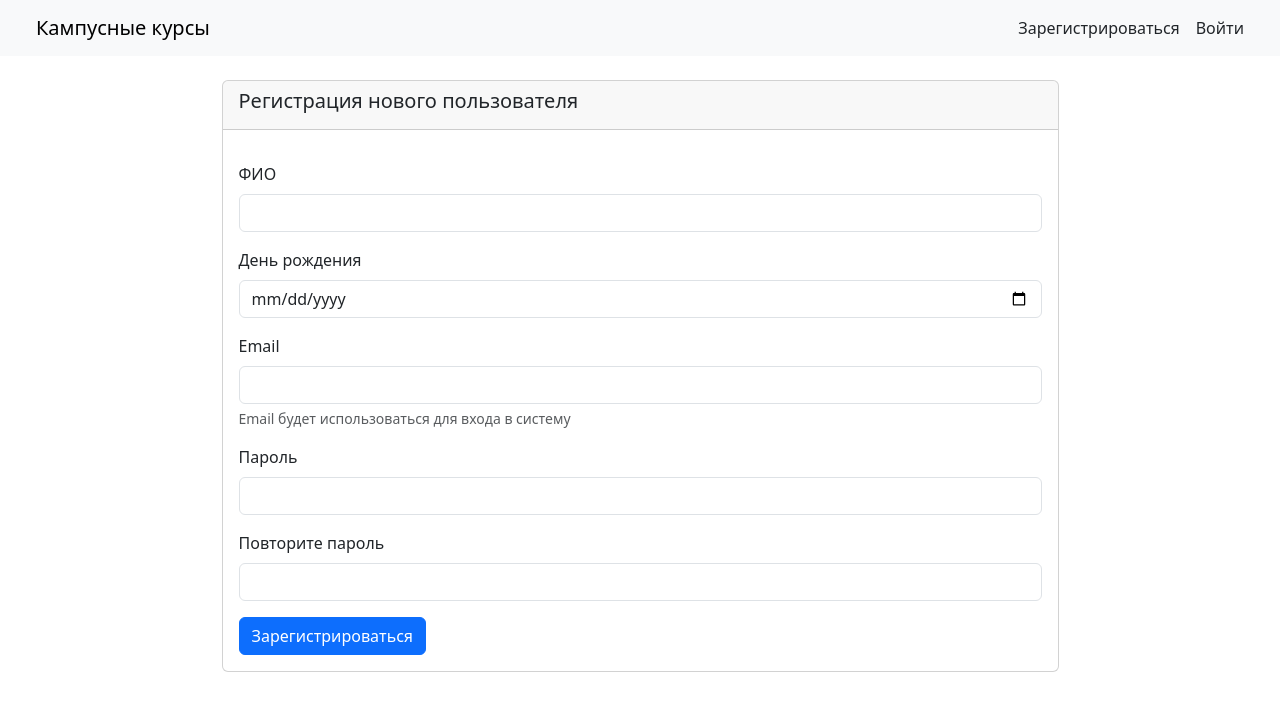
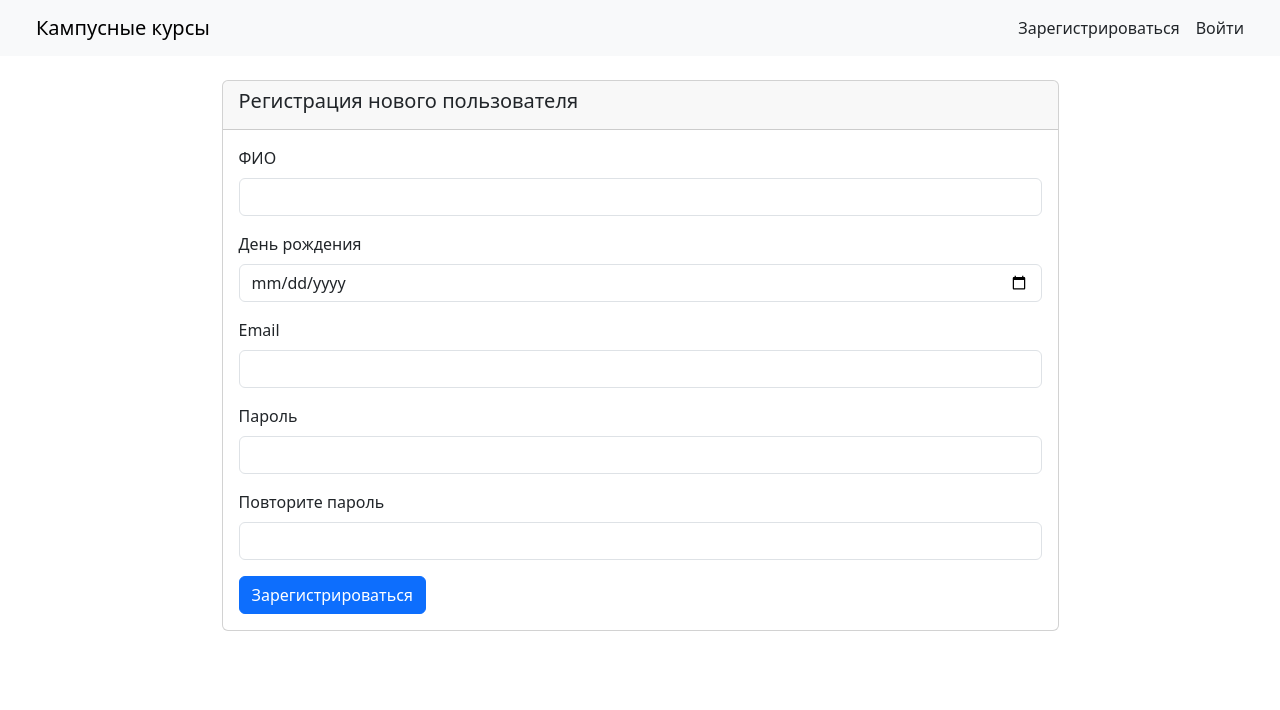
Before and after one commit to Microseversk/Courses, a React (Create React App) app in the folder campus_courses/: page /registration in a window 1280 px wide. Shown: the top 710 px of the page. Built offline with nearby package versions, Linux system fonts and the light colour scheme.

Commit message:
Add register validations

```diff
--- /dev/null
+++ b/campus_courses/src/components/pages/registrationPage/RegistrationForm.tsx
@@ -0,0 +1,114 @@
+import { useEffect } from 'react'
+import { Form } from 'react-bootstrap'
+import { SubmitHandler, useForm } from 'react-hook-form'
+import { useNavigate } from 'react-router-dom'
+import { DateHelper } from '../../../helpers/DateHelper'
+import { RegularsHelper } from '../../../helpers/RegularsHelper'
+import { useRegisterUserMutation } from '../../../store/api/accountApi'
+import { IUserRegistration } from '../../../types/request.types'
+import { ButtonCustom } from '../../shared/ButtonCustom'
+import { ErrorMessage } from '../../shared/ErrorMessage'
+
+export function RegistrationForm() {
+	const navigate = useNavigate()
+	const [registerUser, { data: response, isLoading, error }] =
+		useRegisterUserMutation()
+
+	useEffect(() => {
+		console.log(error)
+		if (response) {
+			localStorage.setItem('token', response.token)
+			navigate('/')
+		}
+	}, [response, error])
+
+	const onSubmit: SubmitHandler<IUserRegistration> = data => {
+		registerUser({
+			...data,
+			birthDate: DateHelper.to_ISO_string(data.birthDate),
+		})
+	}
+
+	const {
+		register,
+		handleSubmit,
+		getValues,
+		formState: { errors },
+	} = useForm<IUserRegistration>({
+		mode: 'onChange',
+	})
+
+	return (
+		<Form onSubmit={handleSubmit(onSubmit)} noValidate>
+			<Form.Label>ФИО</Form.Label>
+			<Form.Control
+				{...register('fullName', {
+					required: 'Обязательное поле',
+					maxLength: {
+						value: 50,
+						message: 'Длина ФИО не должна превышать 50 символов',
+					},
+				})}
+			/>
+			{errors.fullName && <ErrorMessage text={errors.fullName.message} />}
+			<Form.Label className='mt-3'>День рождения</Form.Label>
+			<Form.Control
+				type='date'
+				{...register('birthDate', {
+					required: 'Некорректная дата',
+					validate: value => DateHelper.validate_birth_date(value),
+				})}
+			/>
+			{errors.birthDate && <ErrorMessage text={errors.birthDate.message} />}
+			<Form.Label className='mt-3'>Email</Form.Label>
+			<Form.Control
+				{...register('email', {
+					required: 'Обязательное поле',
+					pattern: {
+						value: RegularsHelper.EmailPattern,
+						message: 'Некорректный email',
+					},
+				})}
+			/>
+			{errors.email && <ErrorMessage text={errors.email.message} />}
+			{error && 'status' in error && error.status === 409 && (
+				<ErrorMessage text='Такой email уже зарегистрирован' />
+			)}
+
+			<Form.Label className='mt-3'>Пароль</Form.Label>
+			<Form.Control
+				type='password'
+				{...register('password', {
+					required: 'Обязательное поле',
+					minLength: {
+						value: 6,
+						message: 'Длина должна быть не меньше 6 символов',
+					},
+				})}
+			/>
+			{errors.password && <ErrorMessage text={errors.password.message} />}
+
+			<Form.Label className='mt-3'>Повторите пароль</Form.Label>
+			<Form.Control
+				type='password'
+				{...register('confirmPassword', {
+					validate: value => {
+						if (value === getValues('password')) {
+							return true
+						}
+						return 'Пароли не совпадают'
+					},
+				})}
+			/>
+			{errors.confirmPassword && (
+				<ErrorMessage text={errors.confirmPassword.message} />
+			)}
+
+			<ButtonCustom
+				text='Зарегистрироваться'
+				isLoading={isLoading || !!response}
+				type='submit'
+			/>
+		</Form>
+	)
+}
--- a/campus_courses/src/components/pages/registrationPage/RegistrationPage.tsx
+++ b/campus_courses/src/components/pages/registrationPage/RegistrationPage.tsx
@@ -1,39 +1,7 @@
-import { FormEvent, useEffect } from 'react'
-import { Button, Card, Container, Form } from 'react-bootstrap'
-import { useNavigate } from 'react-router-dom'
-import { DateHelper } from '../../../helpers/DateHelper'
-import { useInput } from '../../../hooks/useInput'
-import { useRegisterUserMutation } from '../../../store/api/accountApi'
-import { IUserRegistration } from '../../../types/request.types'
-import { CustomInput } from './CustomInput'
+import { Card, Container } from 'react-bootstrap'
+import { RegistrationForm } from './RegistrationForm'
 
 export default function RegistrationPage() {
-	const { data, handleOnChange } = useInput<IUserRegistration>({
-		fullName: '',
-		email: '',
-		password: '',
-		confirmPassword: '',
-		birthDate: '',
-	})
-	const navigate = useNavigate()
-	const [registerUser, { data: response, isLoading, error }] =
-		useRegisterUserMutation()
-
-	useEffect(() => {
-		if (response) {
-			localStorage.setItem('token', response.token)
-			navigate('/')
-		}
-	}, [response])
-
-	const handleSubmit = (e: FormEvent<HTMLFormElement>) => {
-		e.preventDefault()
-		registerUser({
-			...data,
-			birthDate: DateHelper.to_ISO_string(data.birthDate),
-		})
-	}
-
 	return (
 		<Container className={'d-flex justify-content-center'}>
 			<Card className={'w-75'}>
@@ -41,50 +9,7 @@ export default function RegistrationPage() {
 					<Card.Title>Регистрация нового пользователя</Card.Title>
 				</Card.Header>
 				<Card.Body>
-					<Form onSubmit={handleSubmit}>
-						<CustomInput
-							label={'ФИО'}
-							type={'name'}
-							isRequired={true}
-							onChange={value => handleOnChange('fullName', value)}
-							value={data.fullName}
-						/>
-						<CustomInput
-							label={'День рождения'}
-							type={'date'}
-							isRequired={true}
-							onChange={value => handleOnChange('birthDate', value)}
-							value={data.birthDate}
-						/>
-						<CustomInput
-							label={'Email'}
-							type={'email'}
-							isRequired={true}
-							onChange={value => handleOnChange('email', value)}
-							value={data.email}
-						/>
-						<Form.Text className={'d-block'}>
-							Email будет использоваться для входа в систему
-						</Form.Text>
-						<CustomInput
-							label={'Пароль'}
-							type={'password'}
-							isRequired={true}
-							onChange={value => handleOnChange('password', value)}
-							value={data.password}
-						/>
-						<CustomInput
-							label={'Повторите пароль'}
-							onChange={value => handleOnChange('confirmPassword', value)}
-							type={'password'}
-							isRequired={true}
-							value={data.confirmPassword}
-						/>
-
-						<Button type={'submit'} className={'mt-3'}>
-							Зарегистрироваться
-						</Button>
-					</Form>
+					<RegistrationForm />
 				</Card.Body>
 			</Card>
 		</Container>
```
